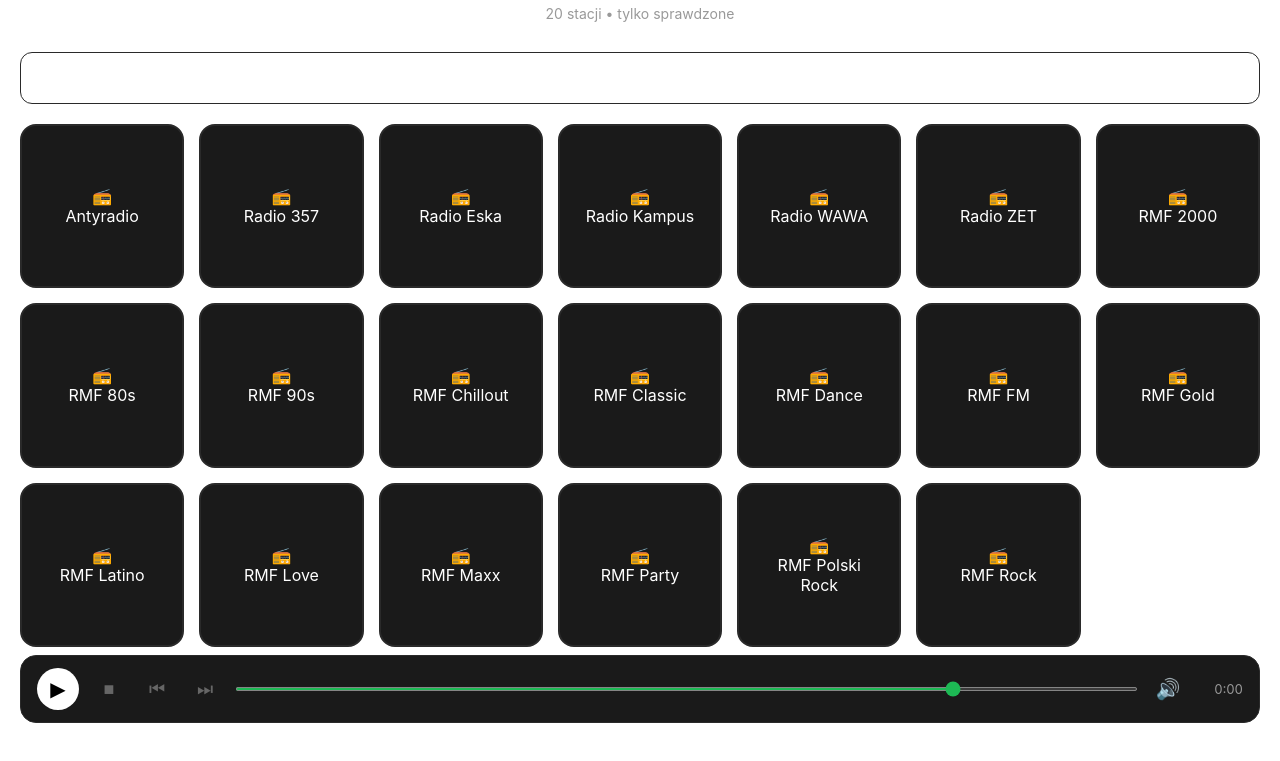
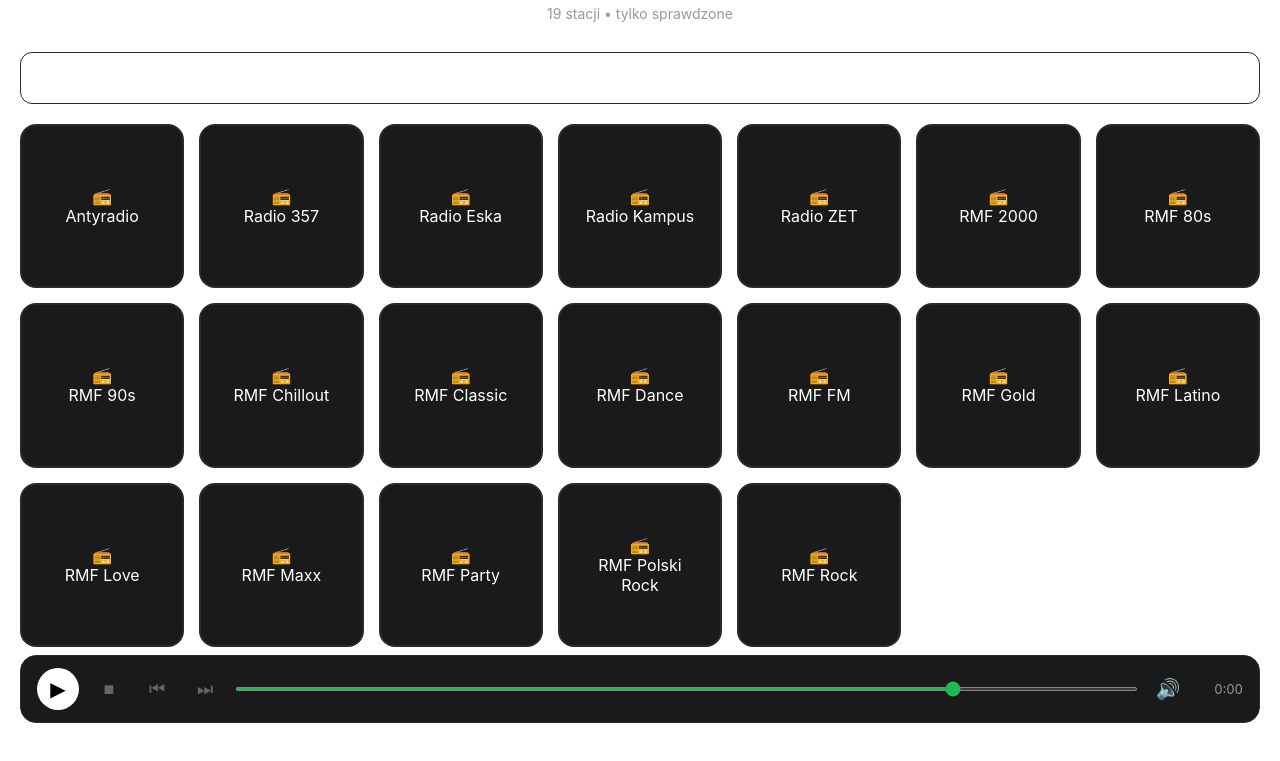
Before and after one commit to LAB-82/mini-radio-pl.html, a plain HTML site: page index.html in a window 1280 px wide. Shown: the part 57-818 px from the top of the page. Drawn offline with Linux system fonts and the light colour scheme.

Commit message:
Update index.html

```diff
--- a/index.html
+++ b/index.html
@@ -135,7 +135,7 @@
 <body>
     <div class="header">
         <h1>Mini Radio PL</h1>
-        <p>20 stacji • tylko sprawdzone</p>
+        <p>19 stacji • tylko sprawdzone</p>
     </div>
 
     <div class="status" id="status">
@@ -166,7 +166,6 @@
     { name: 'RMF FM', url: 'https://rs201-krk.rmfstream.pl/rmf_fm' },
     { name: 'RMF Maxx', url: 'https://rs7-krk2-cyfronet.rmfstream.pl/RMFMAXXX48' },
     { name: 'Radio Kampus', url: 'https://stream.radiokampus.fm/kampus' },
-    { name: 'Radio WAWA', url: 'https://ic1.smcdn.pl/2480-1.mp3' },
     { name: 'RMF Dance', url: 'https://rs201-krk.rmfstream.pl/rmf_dance' },
     { name: 'RMF 80s', url: 'https://rs201-krk.rmfstream.pl/rmf_80s' },
     { name: 'RMF 90s', url: 'https://rs201-krk.rmfstream.pl/rmf_90s' },
```
